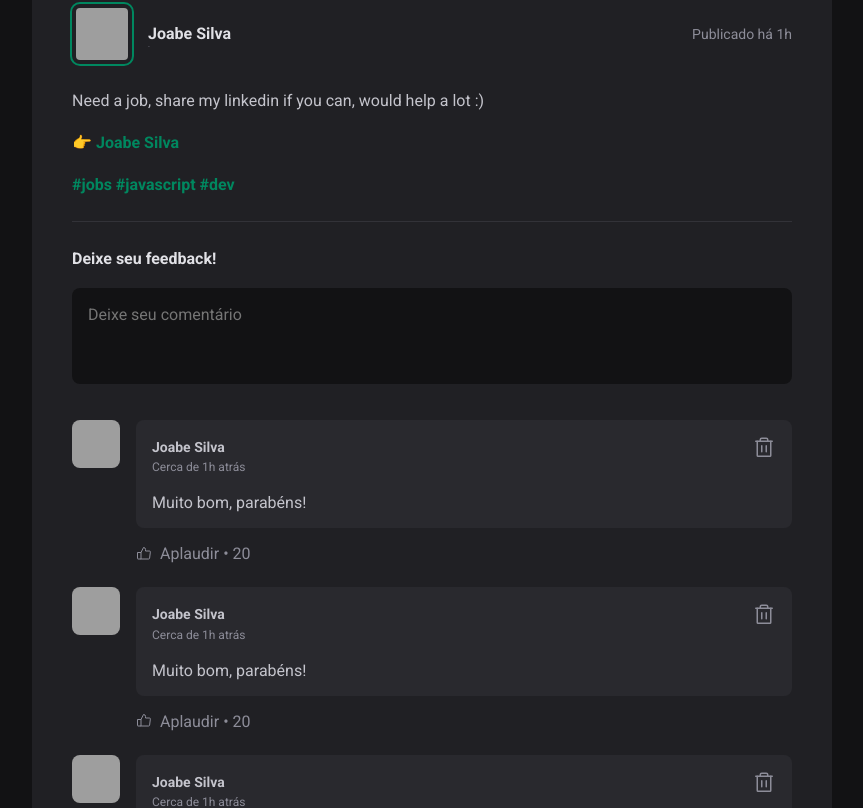
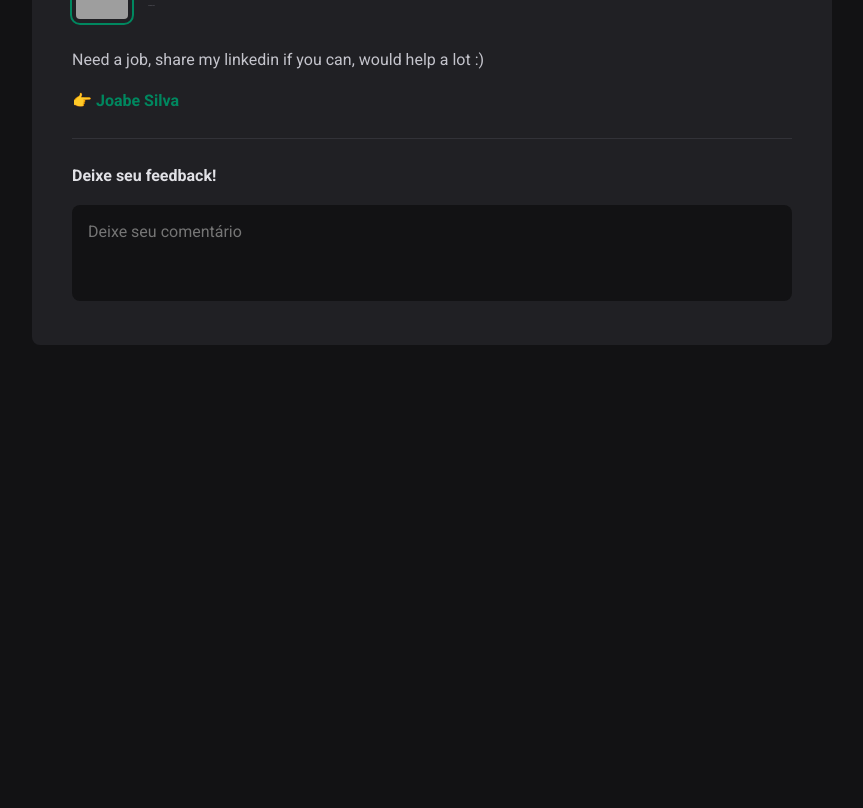
Before and after one commit to Joabesv/react-feed, a React (Vite) app: page / in a window 1280 px wide. Shown: the part 635-1443 px from the top of the page, without its empty margins (352-1215 px from the left). After the commit the page ends 1012 px from the top, so only its background shows below. Built offline with nearby package versions, Linux system fonts and the light colour scheme; grey boxes are pictures that could not be loaded.

Commit message:
fix(Post): remove dead code

```diff
--- a/src/App.tsx
+++ b/src/App.tsx
@@ -20,14 +20,9 @@ const posts: PostProps[] = [
           "Need a job, share my linkedin if you can, would help a lot :)",
       },
       {
-        type: "paragraph",
-        content:
-          "Need a job, share my linkedin if you can, would help a lot :)",
-      },
-      {
         type: "link",
         content:
-          '👉 <a href="https://www.linkedin.com/in/Joabesv">Joabe Silva</a>',
+          '👉 Joabe Silva',
       },
     ],
     publishedAt: new Date(),
--- a/src/components/Post.tsx
+++ b/src/components/Post.tsx
@@ -71,47 +71,6 @@ export function Post({ author, content, id, publishedAt }: PostProps) {
           </footer>
         </form>
       </article>
-
-      <article className={styles.post}>
-        <header>
-          <div className={styles.author}>
-            <Avatar src="https://github.com/Joabesv.png" />
-            <div className={styles.authorInfo}>
-              <strong>Joabe Silva</strong>
-              <span>Dev</span>
-            </div>
-          </div>
-
-          <time title="Publicado faz cota" dateTime="2022-05-13">
-            Publicado há 1h
-          </time>
-        </header>
-
-        <div className={styles.content}>
-          <p>Need a job, share my linkedin if you can, would help a lot :)</p>
-          <p>
-            👉 <a href="https://www.linkedin.com/in/Joabesv">Joabe Silva</a>
-          </p>
-          <p>
-            <a href="">#jobs</a> <a href="">#javascript</a> <a href="">#dev</a>{" "}
-          </p>
-        </div>
-        <form className={styles.commentForm}>
-          <strong>Deixe seu feedback!</strong>
-
-          <textarea placeholder="Deixe seu comentário" />
-
-          <footer>
-            <button type="submit">Publicar</button>
-          </footer>
-        </form>
-
-        <div className={styles.commentList}>
-          <Comment />
-          <Comment />
-          <Comment />
-        </div>
-      </article>
     </>
   );
 }
```
